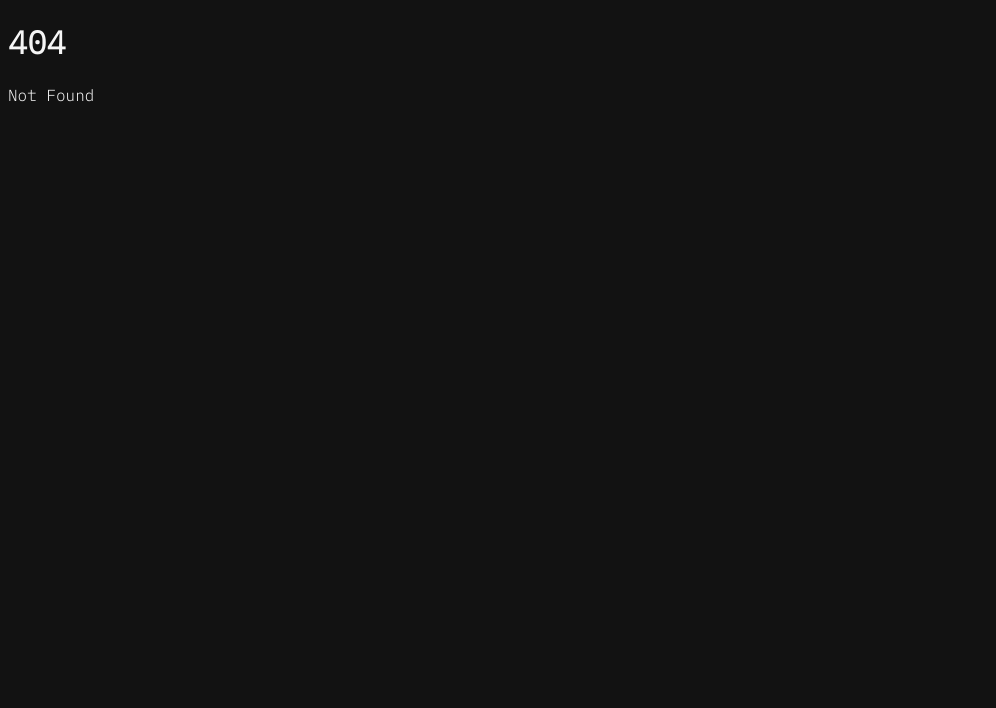
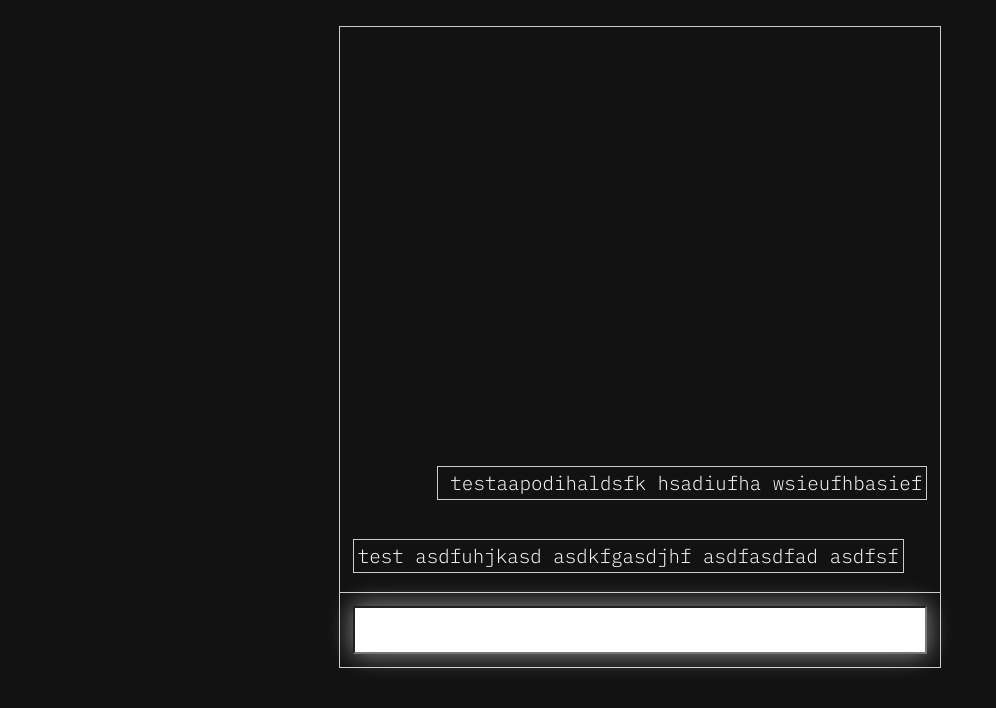
Before and after one commit to TomSander243/gpt-interface, a SvelteKit app: page /chat in a window 1280 px wide. Before the commit this address had no page. Shown: the top 708 px of the page, without its empty margins (0-996 px from the left). Built offline with nearby package versions, Linux system fonts and the light colour scheme.

Commit message:
css changes/ added chat box

```diff
--- a/src/routes/+page.svelte
+++ b/src/routes/+page.svelte
@@ -8,32 +8,34 @@
 			const regex = /^(sk-|pk-)[a-zA-Z0-9]{48}$/;
 
 			if (regex.test(input!.value)) {
-				window.location.href = '/test';
+				window.location.href = '/chat';
 			}
 		});
 	});
 </script>
 
 <main>
-	<div class="main">
+	<div class="container">
 		<h1 class="text">Enter your API Key</h1>
 		<input type="password" class="input" />
 	</div>
 </main>
 
 <style>
-	.main {
+	.container {
 		display: flex;
 		flex-direction: column;
 		justify-content: center;
 		align-items: center;
-		height: 350px;
+		height: 50vh;
 	}
 
 	.input {
-		width: 22%;
-		height: 15%;
-		font-size: 25px;
+		width: 50vw;
+		max-width: 300px;
+		min-width: 150px;
+		height: 5vh;
+		font-size: 2vh;
 		box-shadow: 0 0 20px rgba(255, 255, 255, 0.3), 0 0 30px rgba(255, 255, 255, 0.2),
 			0 0 40px rgba(255, 255, 255, 0.1);
 	}
@@ -41,4 +43,27 @@
 	.text {
 		font-size: clamp(25px, 3vw, 50px);
 	}
+
+	@media only screen and (max-width: 600px) {
+		.container {
+			height: 70vh;
+		}
+
+		.input {
+			width: 80vw;
+			font-size: 6vh;
+		}
+
+		.text {
+			font-size: 6vw;
+		}
+	}
+
+	@media only screen and (min-width: 1080px) {
+		.input {
+			width: 30vw;
+			max-width: 500px;
+			font-size: 3vh;
+		}
+	}
 </style>
--- /dev/null
+++ b/src/routes/chat/+page.svelte
@@ -0,0 +1,98 @@
+<main>
+	<div class="chat-container">
+		<div class="chat-box" />
+		<p class="chat-message">testaapodihaldsfk hsadiufha wsieufhbasief</p>
+		<p class="chat-response">test asdfuhjkasd asdkfgasdjhf asdfasdfad asdfsf</p>
+		<div class="chat-input-container">
+			<input type="text" class="chat-input" />
+		</div>
+	</div>
+</main>
+
+<style>
+	.chat-container {
+		width: 100%;
+		max-width: 600px;
+		height: 80vh;
+		border: 1px solid #ccc;
+		margin: auto;
+		display: flex;
+		flex-direction: column;
+		margin-top: 2vw;
+	}
+
+	.chat-box {
+		flex: 1;
+		overflow-y: auto;
+		padding: 2vw;
+		font-family: 'IBM Plex Mono', monospace;
+	}
+
+	.chat-input-container {
+		border-top: 1px solid #ccc;
+		padding: 1vw;
+	}
+
+	.chat-input {
+		width: 100%;
+		padding: 1vw;
+		box-sizing: border-box;
+		box-shadow: 0 0 20px rgba(255, 255, 255, 0.3), 0 0 30px rgba(255, 255, 255, 0.2),
+			0 0 40px rgba(255, 255, 255, 0.1);
+		font-family: 'IBM Plex Mono', monospace;
+	}
+
+	.chat-message {
+		font-size: 1.5vw;
+		border: 1px solid #ccc;
+		width: fit-content;
+		padding: 0.3vw;
+		padding-left: 1vw;
+		margin-left: auto;
+		margin-right: 1vw;
+		word-wrap: break-word;
+		overflow-wrap: break-word;
+		box-sizing: border-box;
+	}
+
+	.chat-message::first-line {
+		text-align: right;
+	}
+
+	.chat-response {
+		font-size: 1.5vw;
+		border: 1px solid #ccc;
+		width: fit-content;
+		padding: 0.3vw;
+		margin-left: 1vw;
+		margin-right: auto;
+		word-wrap: break-word;
+		overflow-wrap: break-word;
+	}
+
+	@media only screen and (max-width: 600px) {
+		.chat-container {
+			height: 70vh;
+			max-width: 400px;
+		}
+
+		.chat-box {
+			padding: 4vw;
+		}
+
+		.chat-input-container {
+			padding: 2vw;
+		}
+
+		.chat-input {
+			padding: 2vw;
+		}
+	}
+
+	@media only screen and (min-width: 2000px) {
+		.chat-container {
+			height: 80vh;
+			max-width: 800px;
+		}
+	}
+</style>
```
Also changed, not shown: src/routes/test/+page.svelte (deleted, +0 -3 lines).
